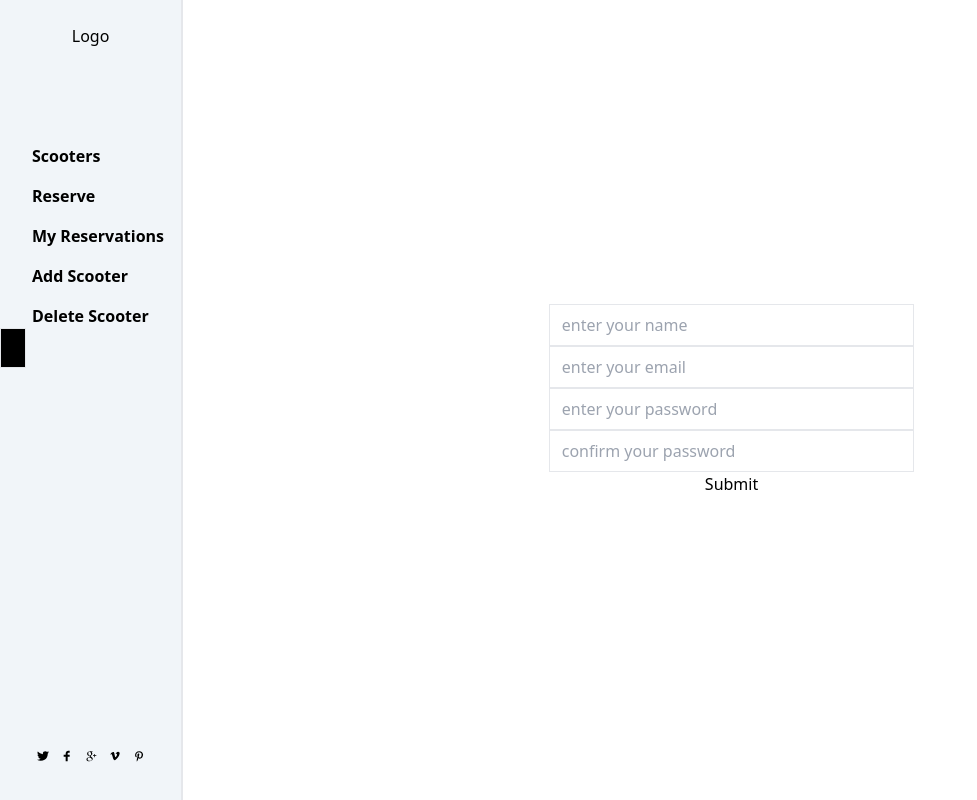
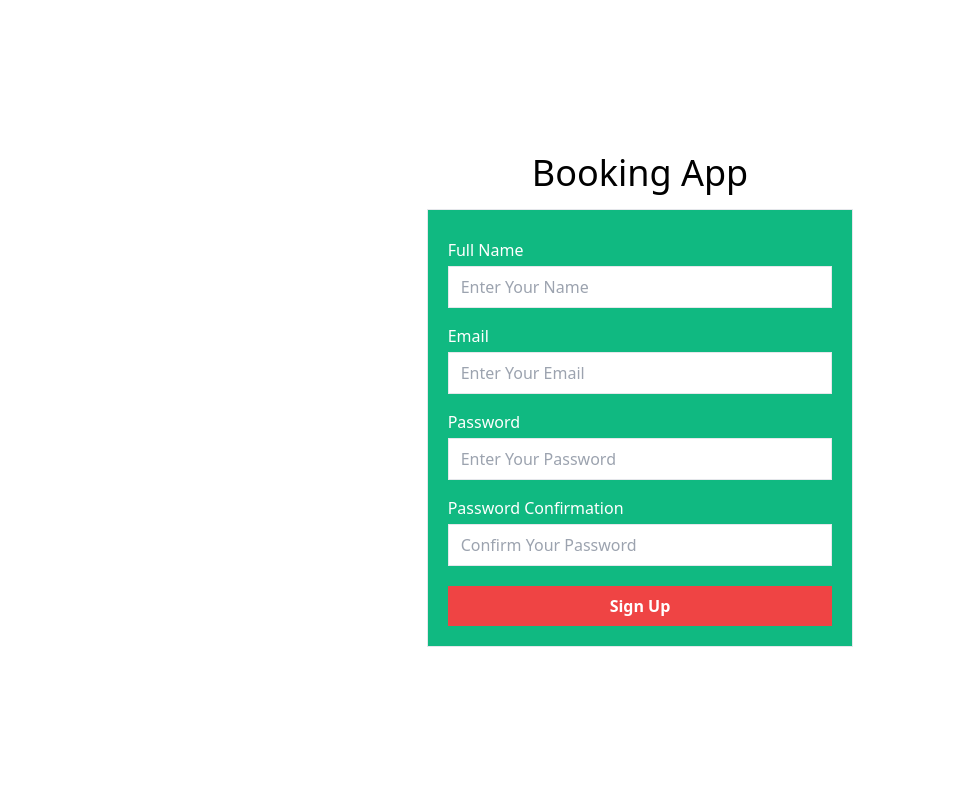
Before and after one commit to afizsavage/booking-app, a React (Create React App) app: page /sign-up in a window 1280 px wide. Shown: the whole page, without its empty margins (0-977 px from the left). Built offline with nearby package versions, Linux system fonts and the light colour scheme.

Commit message:
style signup form

```diff
--- a/src/App.js
+++ b/src/App.js
@@ -1,7 +1,8 @@
 import { useState, useEffect } from 'react';
-import { Route, Routes } from 'react-router-dom';
+import { Route, Routes, useLocation } from 'react-router-dom';
 
 import AddScooter from './components/add-scooter';
+import Login from './components/auth/login';
 import SignUp from './components/auth/sign-up';
 import DeleteScooter from './components/delete-scooter';
 import Header from './components/header';
@@ -11,23 +12,28 @@ import Scooters from './components/scooters';
 import SideBar from './components/sidebar';
 
 function App() {
+  const location = useLocation();
+  const currentRoute = location.pathname;
   const [renderAside, setRenderAside] = useState(false);
   const { innerWidth } = window;
 
   useEffect(() => {
-    if (innerWidth >= 1024) {
+    if (innerWidth >= 1024 && currentRoute !== '/sign-up') {
       setRenderAside(true);
+    } else {
+      setRenderAside(false);
     }
-  }, [innerWidth]);
+  }, [currentRoute]);
 
   return (
     <div className="relative">
       <Header renderAside={renderAside} setRenderAside={setRenderAside} />
-      <main className="flex">
+      <main className="flex h-screen">
         <SideBar renderAside={renderAside} setRenderAside={setRenderAside} />
         <Routes>
           <Route exact path="/" element={<Scooters />} />
           <Route path="/sign-up" element={<SignUp />} />
+          <Route path="/login" element={<Login />} />
           <Route path="/reserve" element={<Reserve />} />
           <Route path="/reservations" element={<MyReservations />} />
           <Route path="/add" element={<AddScooter />} />
--- /dev/null
+++ b/src/components/auth/login.js
@@ -0,0 +1,53 @@
+/* eslint-disable react/jsx-props-no-spreading */
+import axios from 'axios';
+import { useForm } from 'react-hook-form';
+import { useNavigate } from 'react-router-dom';
+
+const Login = () => {
+  const {
+    register,
+    handleSubmit,
+    // formState: { errors },
+  } = useForm();
+
+  const navigate = useNavigate();
+
+  const onSubmit = (data) => {
+    axios
+      .post(
+        'https://secure-bastion-02263.herokuapp.com/api/v1/users/register',
+        data,
+      )
+      .then(() => {
+        navigate('/');
+      })
+      .catch((error) => {
+        console.log(error);
+      });
+  };
+
+  return (
+    <div className="h-scree w-screen flex justify-center items-center">
+      <form onSubmit={handleSubmit(onSubmit)} className="flex flex-col w-2/6">
+        {' '}
+        <input
+          name="email"
+          className="py-2 px-3 border"
+          type="email"
+          placeholder="enter your email"
+          {...register('email')}
+        />
+        <input
+          name="password"
+          className="py-2 px-3 border"
+          type="password"
+          placeholder="enter your password"
+          {...register('password')}
+        />
+        <button type="submit">Login</button>
+      </form>
+    </div>
+  );
+};
+
+export default Login;
--- a/src/components/auth/sign-up.js
+++ b/src/components/auth/sign-up.js
@@ -1,9 +1,21 @@
 /* eslint-disable react/jsx-props-no-spreading */
-// import { useStae } from 'react';
 import axios from 'axios';
 import { useForm } from 'react-hook-form';
+import { useNavigate } from 'react-router-dom';
+// import PropTypes from 'prop-types';
+
+// const InputField = ({ name, type, placeholder, register }) => (
+//   <input
+//     className="py-2 px-3 border"
+//     name={name}
+//     type={type}
+//     placeholder={placeholder}
+//     {...register}
+//   />
+// );
 
 const SignUp = () => {
+  const navigate = useNavigate();
   const {
     register,
     handleSubmit,
@@ -16,8 +28,8 @@ const SignUp = () => {
         'https://secure-bastion-02263.herokuapp.com/api/v1/users/register',
         data,
       )
-      .then((response) => {
-        console.log(response);
+      .then(() => {
+        navigate('/login');
       })
       .catch((error) => {
         console.log(error);
@@ -25,41 +37,64 @@ const SignUp = () => {
   };
 
   return (
-    <div className="h-scree w-screen flex justify-center items-center">
-      <form onSubmit={handleSubmit(onSubmit)} className="flex flex-col w-2/6">
+    <div className="h-scree w-screen flex flex-col justify-center items-center">
+      <h2 className="mb-4 font-medium text-4xl text-grey-700">Booking App</h2>
+      <form
+        onSubmit={handleSubmit(onSubmit)}
+        className="flex flex-col w-2/6 border p-5 bg-emerald-500"
+      >
         {' '}
+        <label htmlFor="name" className="my-2 text-white font-medium">
+          Full Name
           <input
-          className="py-2 px-3 border"
+            className="w-full py-2 px-3 border outline-none text-gray-700 capitalize mt-1"
             name="name"
             type="text"
             placeholder="enter your name"
             {...register('name')}
           />
+        </label>
+        <label htmlFor="email" className="my-2 text-white font-medium">
+          Email
           <input
             name="email"
-          className="py-2 px-3 border"
+            className="py-2 px-3 border w-full outline-none text-gray-700 capitalize mt-1"
             type="email"
             placeholder="enter your email"
             {...register('email')}
           />
+        </label>
+        <label htmlFor="password" className="text-white my-2 font-medium">
+          Password
           <input
             name="password"
-          className="py-2 px-3 border"
+            className="py-2 px-3 border w-full outline-none text-gray-700 capitalize mt-1"
             type="password"
             placeholder="enter your password"
             {...register('password')}
           />
+        </label>
+        <label htmlFor="password_confirmation" className="text-white my-2 font-medium">
+          Password Confirmation
           <input
             name="password_confirmation"
-          className="py-2 px-3 border"
+            className="py-2 px-3 border w-full outline-none text-gray-700 capitalize mt-1"
             type="password"
             placeholder="confirm your password"
             {...register('password_confirmation')}
           />
-        <button type="submit"> Submit</button>
+        </label>
+        <button className="w-full bg-red-500 mt-3 py-2 font-semibold text-white" type="submit">Sign Up</button>
       </form>
     </div>
   );
 };
 
 export default SignUp;
+
+// InputField.propTypes = {
+//   name: PropTypes.string.isRequired,
+//   type: PropTypes.string.isRequired,
+//   placeholder: PropTypes.string.isRequired,
+//   register: PropTypes.func.isRequired,
+// };
--- a/src/components/sidebar.js
+++ b/src/components/sidebar.js
@@ -75,6 +75,8 @@ const SideBar = ({ renderAside, setRenderAside }) => (
         ))}
       </ul>
       <NavLink to="sign-up" className="py-2 bg-black px-3 border" />
+      <NavLink to="login" className="py-2 bg-red-500 px-3 border" />
+
     </div>
     <div>
       <ul className="flex justify-center mb-3">
```
Lines whose indentation alone changed are shown as unchanged.
